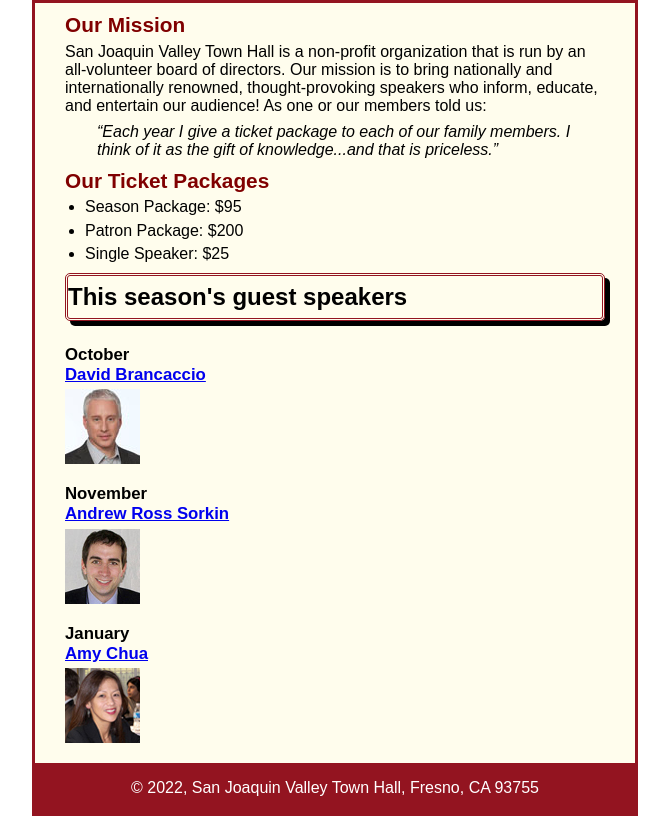
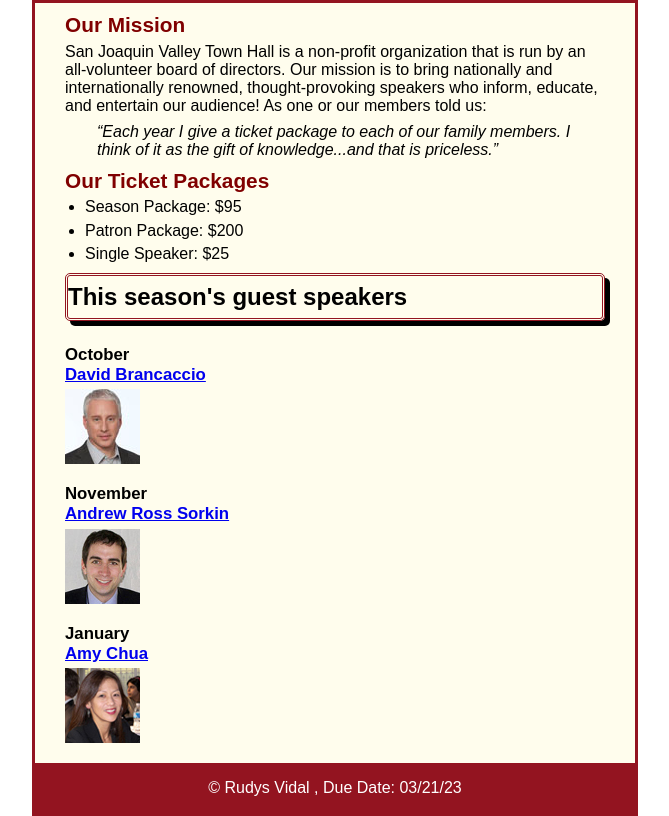
Before and after one commit to rjv6/A09, a plain HTML site: page index.html in a window 1280 px wide. Shown: the part 120-936 px from the top of the page, without its empty margins (305-974 px from the left). Drawn offline with Linux system fonts and the light colour scheme.

Commit message:
Update index.html

```diff
--- a/index.html
+++ b/index.html
@@ -39,7 +39,7 @@
 	<img src="images/chua75.jpg" alt="Amy Chua photo">
 </main>
 <footer>
-	<p>&copy; 2022, San Joaquin Valley Town Hall, Fresno, CA 93755</p>
+	<p>&copy; Rudys Vidal  ,  Due Date: 03/21/23</p>
 </footer>
 </body>
 </html>
```
